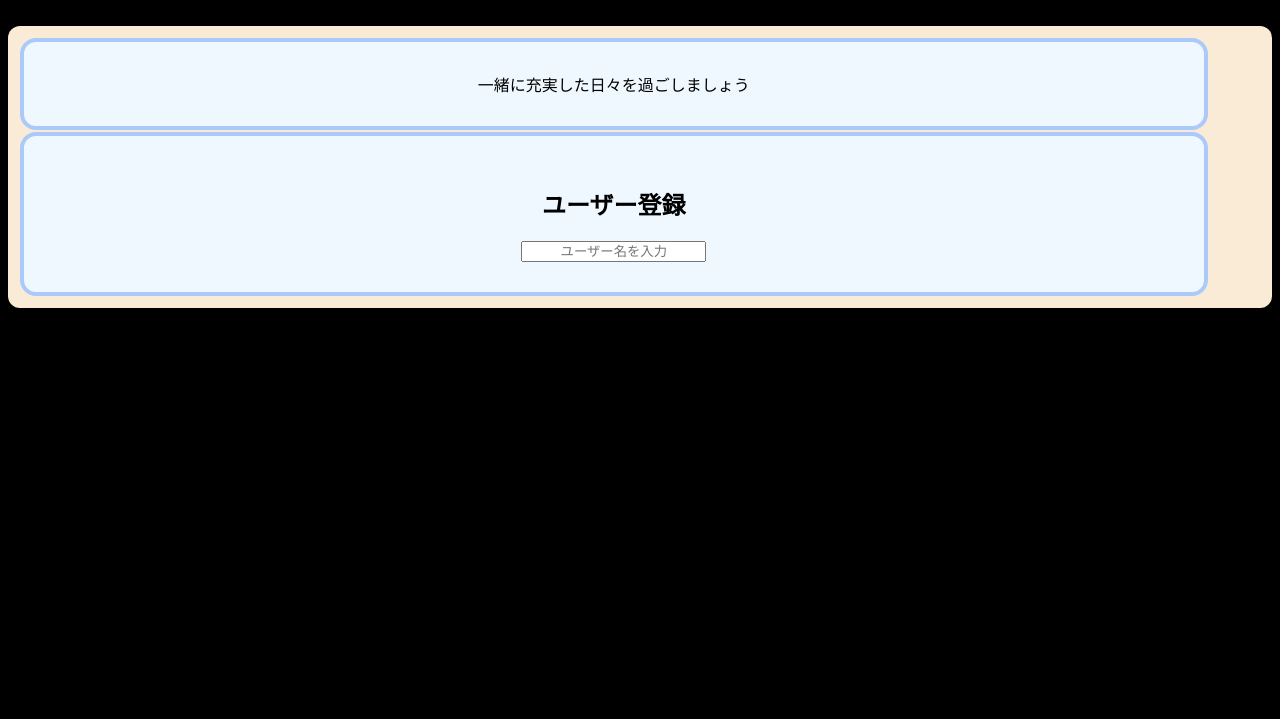
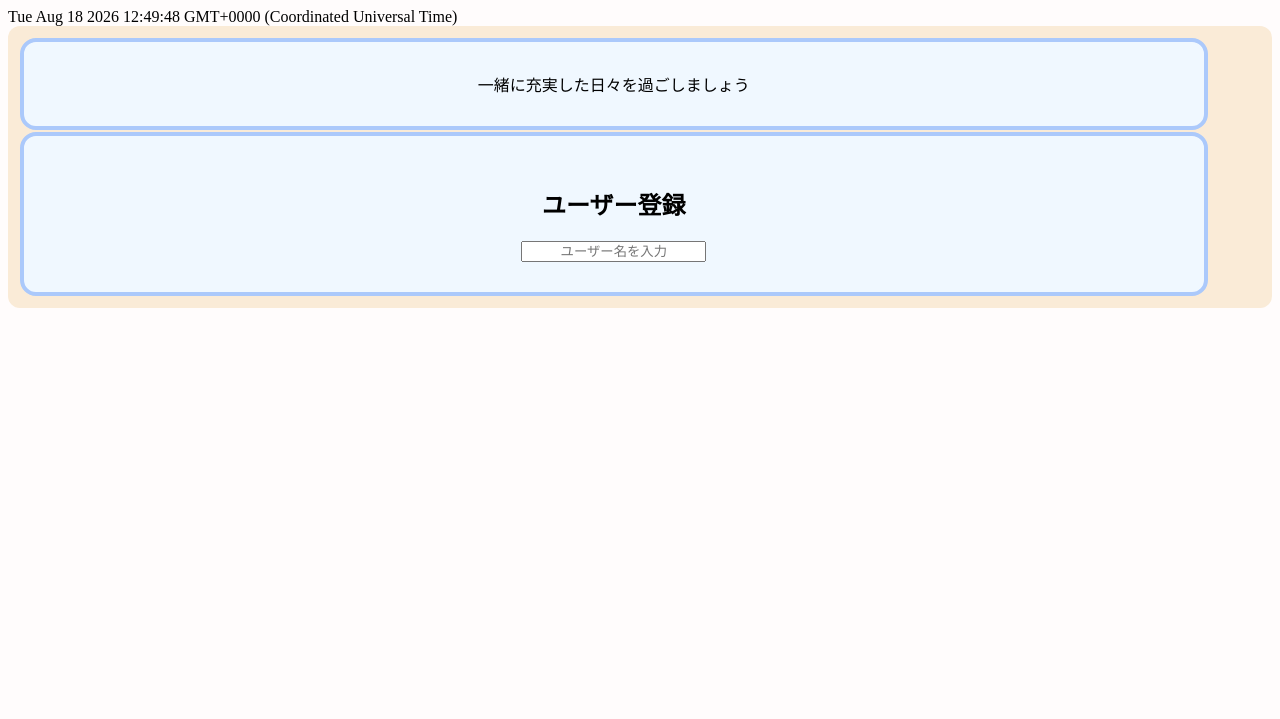
Before and after one commit to taiyaki-kt/2_Friendar, a plain HTML site: page first.html in a window 1280 px wide. Shown: the part 81-800 px from the top of the page. Drawn offline with Linux system fonts and the light colour scheme.

Commit message:
Update first.css

```diff
--- a/first.css
+++ b/first.css
@@ -1,5 +1,5 @@
 body{
-    background-color: black;
+    background-color: rgb(255, 252, 252);
 }
 #gradation {
   background-image: linear-gradient(90deg, #22f09f, #20efff);
```
